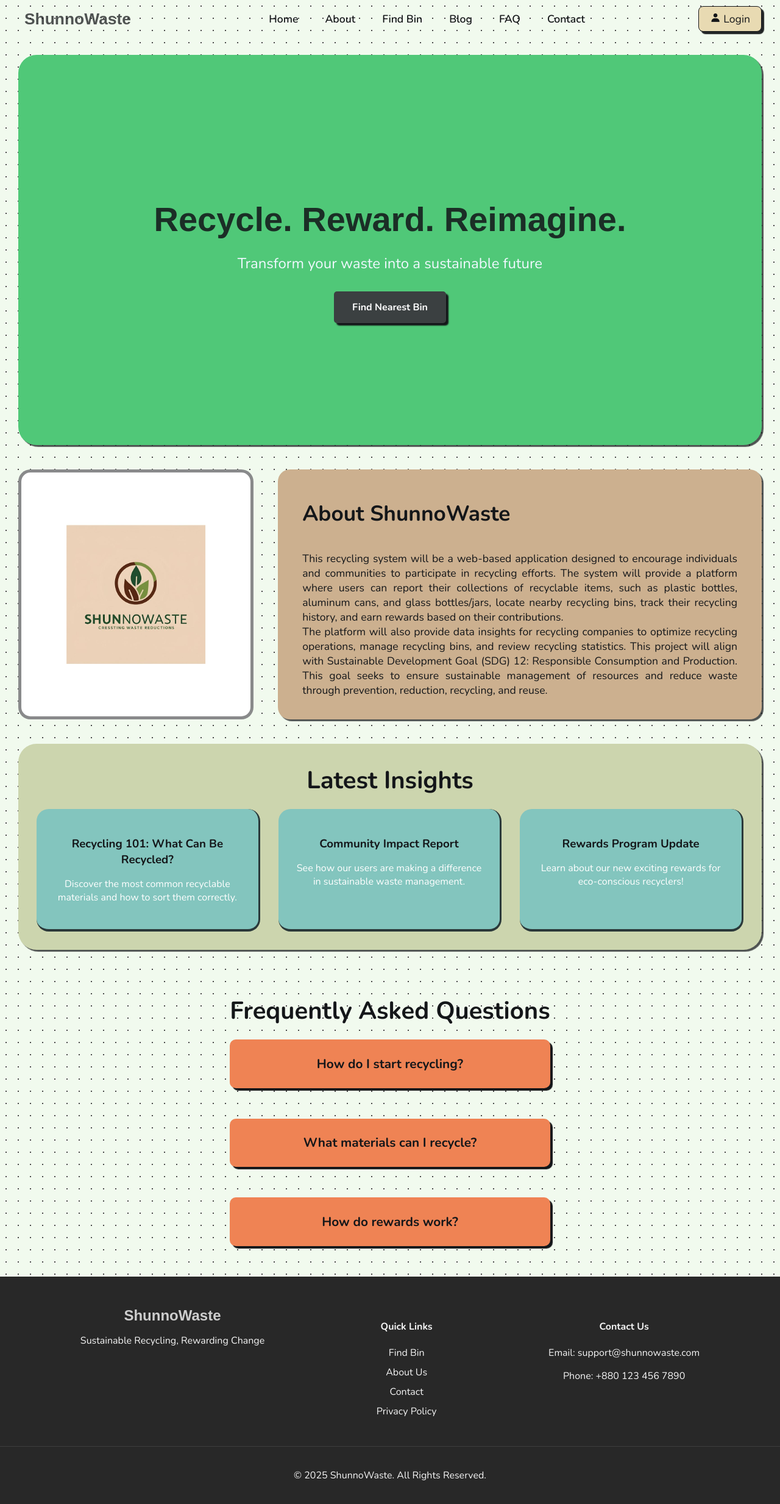
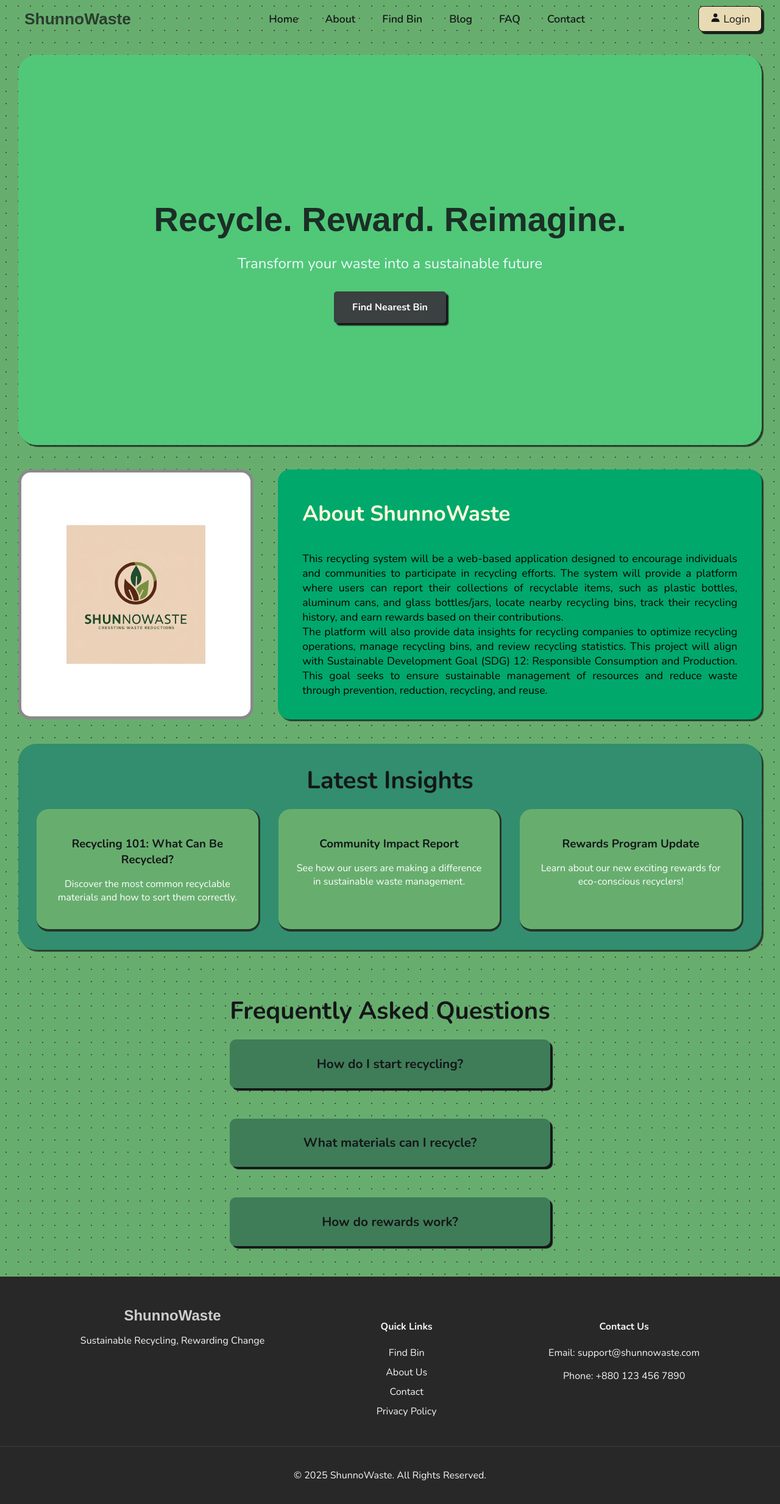
Before and after one commit to kausar2nd/testShunno, a Flask app: page / in a window 1280 px wide. Shown: the whole page at 61% size. Run offline with Flask 3, Linux system fonts and the light colour scheme; some web fonts are replaced.

Commit message:
index coloring

```diff
--- a/app/static/css/index_styles.css
+++ b/app/static/css/index_styles.css
@@ -7,7 +7,7 @@ body {
     margin: 0 auto;
     padding: 0;
     background-color: #67AE6E;
-    background-image: radial-gradient(#4a4a4a 0.8px, #f1faee 0.8px);
+    background-image: radial-gradient(#4a4a4a 0.8px, #67AE6E 0.8px);
     background-size: 20px 20px;
     color: #141619;
 }
@@ -197,7 +197,7 @@ nav ul li a:hover {
     font-size: 1.1rem;
     width: 70%;
     height: 410px;
-    background-color: #CCB08F;
+    background-color: #00A86B;
     margin-left: 40px;
     padding: 0 40px;
     border-radius: 20px;
@@ -208,7 +208,11 @@ nav ul li a:hover {
 .about-text h2 {
     font-size: 2em;
     margin-bottom: 20px;
-    color: #141619;
+    color: #FFFADA;
+}
+
+.about-text p{
+    color: black
 }
 
 /* Blog Section */
@@ -229,7 +233,7 @@ nav ul li a:hover {
     color: white;
     margin-top: 20px;
     padding: 0 30px 30px 30px;
-    background-color: #ccd5ae;
+    background-color: #328E6E;
     box-shadow: 3px 3px 1px #141619bb;
 }
 
@@ -240,7 +244,7 @@ nav ul li a:hover {
 }
 
 .blog-card {
-    background-color: #83c5be;
+    background-color: #67AE6E;
     padding: 25px;
     border-radius: 20px;
     border-bottom: 4px solid #141619cc;
@@ -284,7 +288,7 @@ nav ul li a:hover {
 }
 
 .faq-item {
-    background-color: #ef8354;
+    background-color: #3F7D58;
     padding: 5px 20px;
     border-radius: 10px;
     box-shadow: 4px 4px 1px #141619;
```
